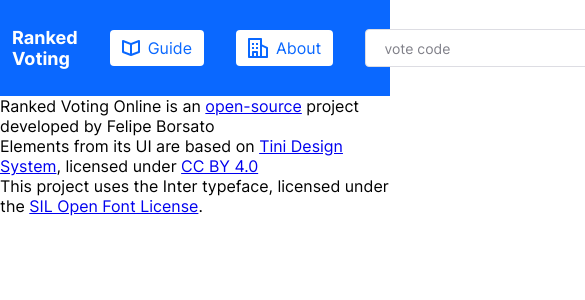
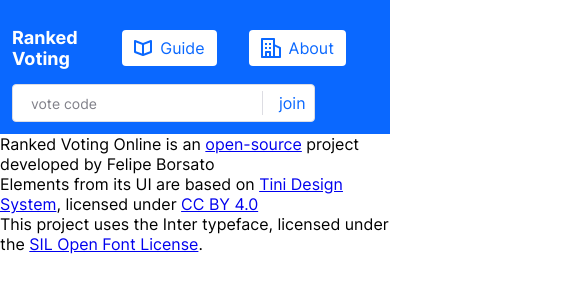
Before and after one commit to FemenSB/voting_client, a React (Create React App) app: page /about in a window 390 px wide. Shown: the top 300 px of the page, 585 px wide, since content can reach past the window. Built offline with nearby package versions, Linux system fonts and the light colour scheme.

Commit message:
Improve nav-bar on mobile
Previously, the nav-bar would overflow a mobile screen's width. Now, in aspect ratios smaller than 1, we move the 'vote code' input field below the nav links.

```diff
--- a/src/routes/navigation/navigation.component.tsx
+++ b/src/routes/navigation/navigation.component.tsx
@@ -20,6 +20,7 @@
   return (
     <Fragment>
       <nav id={styles['nav-bar']}>
+        <div id={styles['nav-links']}>
           <Link to='/' className={styles['nav-bar-button']}>
             <h1>Ranked Voting</h1>
           </Link>
@@ -33,7 +34,8 @@
             About
             </Button>
           </Link>
-        <div id={styles['nav-bar-end-container']}>
+        </div>
+        <div id={styles['nav-bar-container']}>
           <TextField placeholder='vote code' buttonLabel='join'
               onChange={onCodeInputChange} onAction={joinInputCode} />
         </div>
--- a/src/routes/navigation/navigation.style.module.css
+++ b/src/routes/navigation/navigation.style.module.css
@@ -5,16 +5,32 @@
   padding: 12px;
 }
 
-#nav-bar > * {
+#nav-links {
+  align-items: center;
+  display: flex;
+}
+
+#nav-links > * {
   color: var(--tini-brand-text-color);
 }
 
-#nav-bar-end-container {
+#nav-bar-container {
   align-items: center;
   display: flex;
   flex-direction: row;
   justify-content: end;
   width: 100%;
+}
+
+@media (max-aspect-ratio: 1) {
+  #nav-bar {
+    align-items: start;
+    flex-direction: column;
+  }
+
+  #nav-bar-container {
+    justify-content: start;
+  }
 }
 
 .nav-bar-button {
--- a/src/routes/voting/candidate_list.component.tsx
+++ b/src/routes/voting/candidate_list.component.tsx
@@ -84,6 +84,11 @@
   };
 }
 
+function elementCoordinates(element: HTMLElement): Point {
+  const rect = element.getBoundingClientRect();
+  return {x: rect.left, y: rect.top};
+}
+
 function removeDragImage(e: GenericDragEvent) {
   e.dataTransfer?.setDragImage(new Image(), 0, 0);
 }
@@ -100,11 +105,13 @@
 
 export default function CandidateList({ candidates }: CandidateListProps) {
   const candidateElementsRefs = useRef<Array<HTMLDivElement|null>>([]);
+  const listElementRef = useRef<HTMLDivElement|null>(null);
   const [orderedCandidates, setOrderedCandidates] = useState(candidates);
   let dragElement: HTMLElement;
   let dragElementIndex: number;
   let rectsBeforeDrag: DOMRect[];
   let dragOffset: Point;
+  let containerOffset: Point;
 
   function onDragStart(e: React.DragEvent) {
     const genericEvent = GenericDragEvent.fromDrag(e);
@@ -129,6 +136,7 @@
       dragElementIndex = indexAt(
           {x: e.clientX, y: e.clientY});
       dragOffset = computeDragOffset(e);
+      containerOffset = elementCoordinates(listElementRef.current!);
     }
   }
 
@@ -169,7 +177,10 @@
 
     function positionElementAtIndex(element: HTMLElement, index: number) {
       const indexRect = rectsBeforeDrag[index];
-      const indexPosition = {x: indexRect.x, y: indexRect.y};
+      const indexPosition = {
+        x: indexRect.x - containerOffset.x,
+        y: indexRect.y - containerOffset.y
+      };
       setPosition(element, indexPosition);
     }
 
@@ -189,8 +200,8 @@
 
   function setDraggedPosition(e: GenericDragEvent) {
     setPosition(dragElement, {
-      x: e.clientX + dragOffset.x,
-      y: e.clientY + dragOffset.y
+      x: e.clientX + dragOffset.x - containerOffset.x,
+      y: e.clientY + dragOffset.y - containerOffset.y
     });
   }
 
@@ -242,7 +253,7 @@
   }
 
   return (
-    <div id={styles['candidate-list']}>
+    <div id={styles['candidate-list']} ref={listElementRef}>
       {orderedCandidates.map((name, i) =>
         <div id={styles['candidate']} key={i} draggable
             ref={el => candidateElementsRefs.current[i] = el}
--- a/src/routes/voting/candidate_list.style.module.css
+++ b/src/routes/voting/candidate_list.style.module.css
@@ -3,6 +3,7 @@
 }
 
 #candidate-list {
+  position: relative;
   width: var(--candidate-width);
 }
 
--- a/src/routes/voting/page.style.module.css
+++ b/src/routes/voting/page.style.module.css
@@ -1,11 +1,12 @@
 #candidate-list-container {
   display: flex;
+  position: relative;
   margin-top: 50px;
 }
 
 #side-panel-container {
   --floating-panel-width: 30vw;
-  top: 103px;
+  top: -50px;
   position: absolute;
   pointer-events: none;
   right: 8px;
```
Lines whose indentation alone changed are shown as unchanged.
